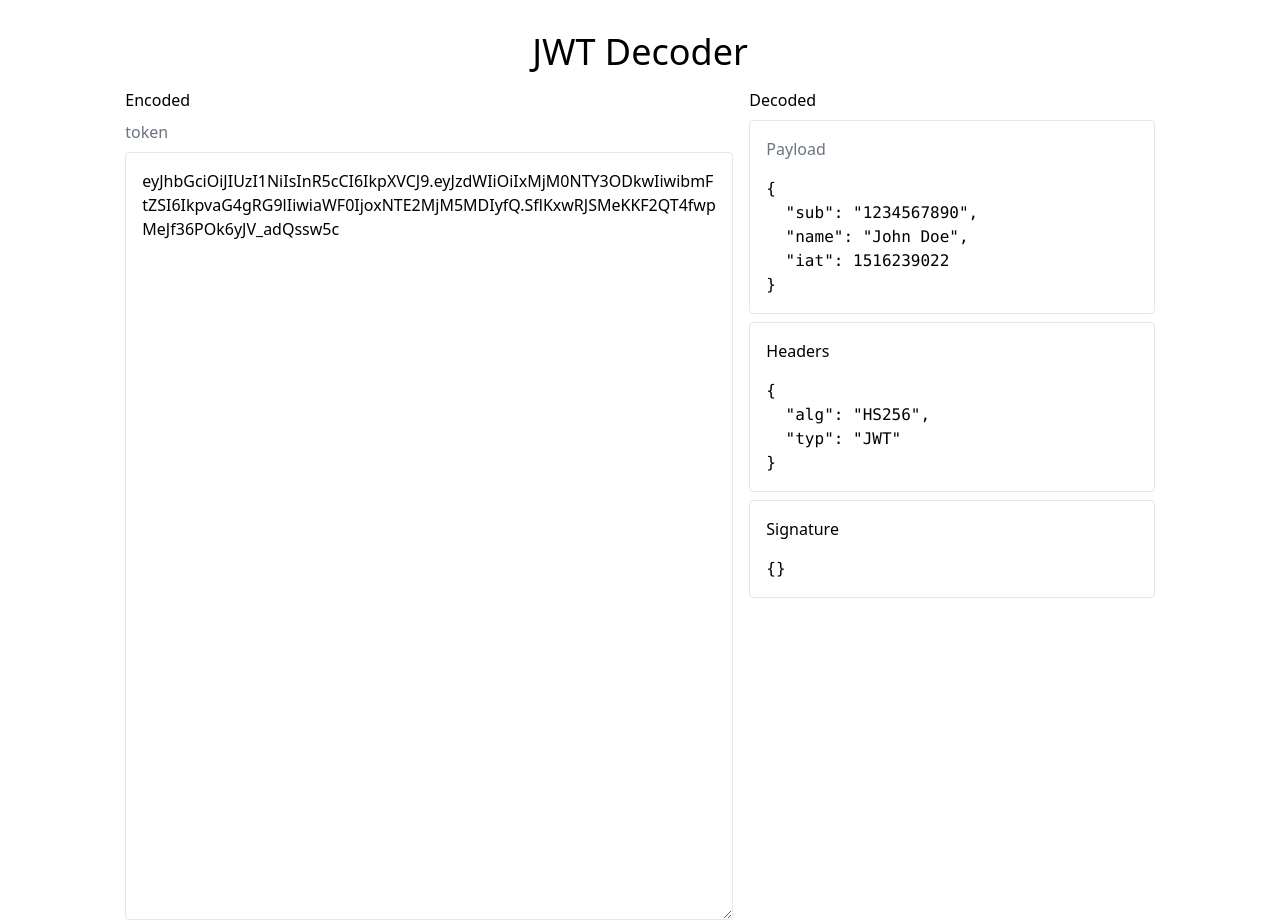
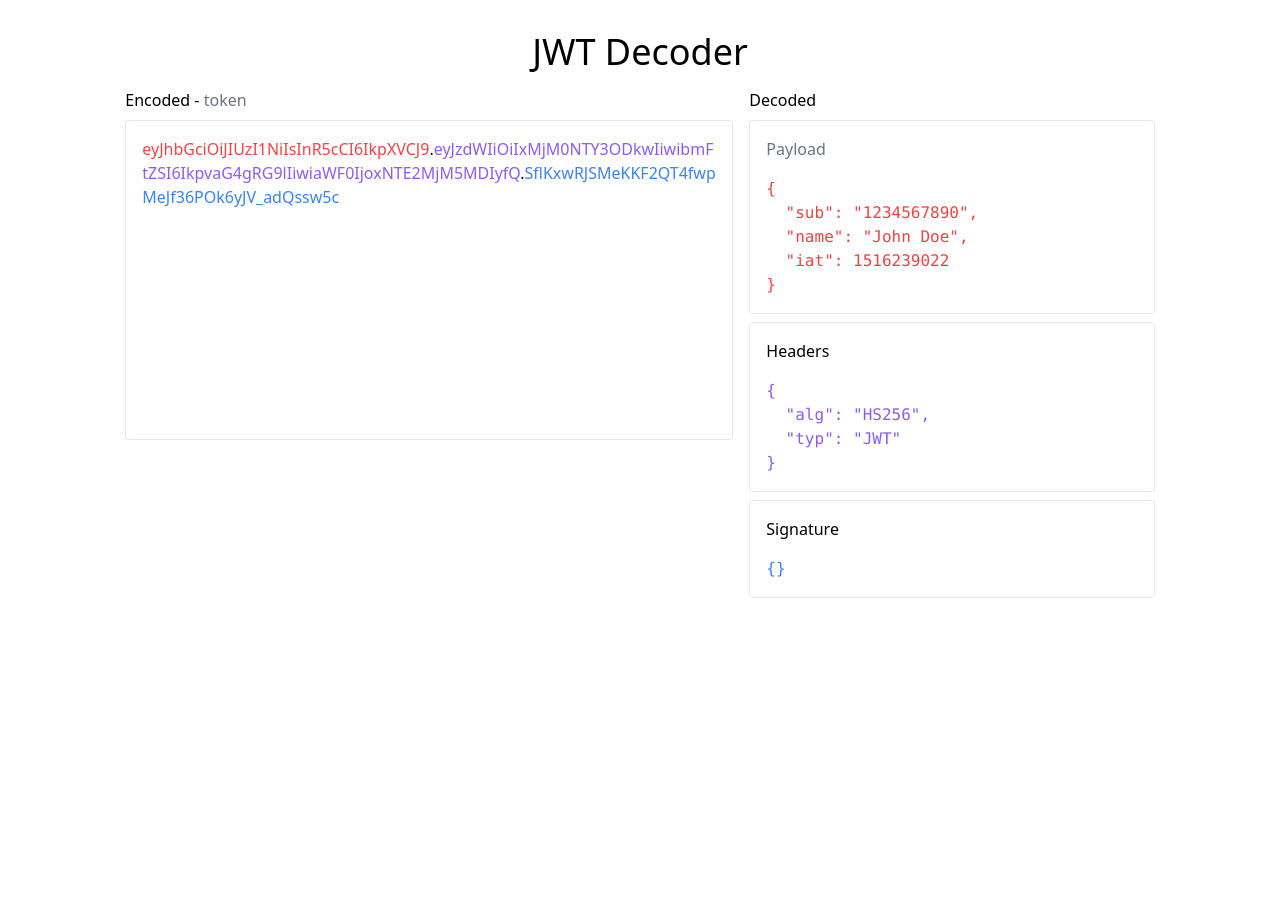
Before and after one commit to JimmyMtl/jwt-parser-react, a React (Vite) app: page / in a window 1280 px wide. Built offline with nearby package versions, Linux system fonts and the light colour scheme.

Commit message:
Implement ui logic and new colored design

```diff
--- a/src/components/Parts/Decoded/Decoded.jsx
+++ b/src/components/Parts/Decoded/Decoded.jsx
@@ -11,15 +11,21 @@ const Decoded = () => {
       <div className="flex flex-col w-full gap-2 h-full">
         <div className={style.decodedPart}>
           <span className={"text-gray-500"}>Payload</span>
-          <pre>{JSON.stringify(jwtPayload, null, 2)}</pre>
+          <pre className={"text-red-500"}>
+            {JSON.stringify(jwtPayload, null, 2)}
+          </pre>
         </div>
         <div className={style.decodedPart}>
           <span>Headers</span>
-          <pre>{JSON.stringify(jwtHeader, null, 2)}</pre>
+          <pre className={"text-violet-500"}>
+            {JSON.stringify(jwtHeader, null, 2)}
+          </pre>
         </div>
         <div className={style.decodedPart}>
           <span>Signature</span>
-          <pre>{JSON.stringify(jwtSignature, null, 2)}</pre>
+          <pre className={"text-blue-500"}>
+            {JSON.stringify(jwtSignature, null, 2)}
+          </pre>
         </div>
       </div>
     </div>
--- a/src/components/Parts/Encoded/Encoded.jsx
+++ b/src/components/Parts/Encoded/Encoded.jsx
@@ -1,34 +1,29 @@
-import React, { useContext, useEffect, useState } from "react";
-import { JWTContext } from "../../../reducers/JWT/JWTContext.jsx";
+import React, { useRef, useState } from "react";
+import JwtRender from "./JwtRender/JwtRender.jsx";
+import JwtEdit from "./JwtEdit/JwtEdit.jsx";
 
 const Encoded = () => {
-  const { token, dispatch } = useContext(JWTContext);
-  useEffect(() => {}, [token]);
-  // const [token, setToken] = useState("");
-
-  const handleChange = (e) => {
-    dispatch({
-      type: "UPDATE_TOKEN",
-      payload: {
-        token: e.target.value,
-      },
-    });
-  };
-
+  const [isEditMode, setIsEditMode] = useState(false);
+  const ref = useRef(null);
   return (
     <div className={"flex flex-col gap-2 md:w-1/2"}>
-      <h2>Encoded</h2>
-      <div className="flex flex-col w-full gap-2 h-full">
+      <h2>
+        Encoded -{" "}
         <label className={"text-gray-500"} htmlFor="token">
           token
         </label>
-        <textarea
-          className={"border border-gray-200 w-full min-h-full rounded p-4"}
-          name="token"
-          id="token"
-          value={token}
-          onChange={handleChange}
-        ></textarea>
+      </h2>
+      <div className="border border-gray-200 rounded  flex flex-col w-full gap-2 min-h-[40dvh] max-h-[75dvh] ">
+        <JwtEdit
+          ref={ref}
+          isEditMode={isEditMode}
+          setIsEditMode={setIsEditMode}
+        />
+        <JwtRender
+          refBrother={ref}
+          isEditMode={isEditMode}
+          setIsEditMode={setIsEditMode}
+        />
       </div>
     </div>
   );
--- /dev/null
+++ b/src/components/Parts/Encoded/JwtEdit/JwtEdit.jsx
@@ -0,0 +1,49 @@
+import React, { forwardRef, useContext, useEffect } from "react";
+import { JWTContext } from "../../../../reducers/JWT/JWTContext.jsx";
+
+const JwtEdit = forwardRef(({ isEditMode, setIsEditMode }, ref) => {
+  const { token, dispatch } = useContext(JWTContext);
+  const handleChange = (e) => {
+    dispatch({
+      type: "UPDATE_TOKEN",
+      payload: {
+        token: e.target.value,
+      },
+    });
+  };
+  const handleOutsideClick = (e) => {
+    if (e.target.id !== "token") {
+      setIsEditMode(false);
+    }
+  };
+  useEffect(() => {
+    document.addEventListener("mousedown", handleOutsideClick);
+    return () => {
+      document.removeEventListener("mousedown", handleOutsideClick);
+    };
+  });
+  useEffect(() => {
+    if (isEditMode) {
+      ref?.current.focus();
+    }
+  }, [isEditMode]);
+  const onFocus = (e) =>
+    e.currentTarget.setSelectionRange(
+      e.currentTarget.value.length,
+      e.currentTarget.value.length,
+    );
+
+  return (
+    <textarea
+      onClick={() => setIsEditMode(true)}
+      onFocus={onFocus}
+      ref={ref}
+      className={`w-full h-full p-4 border-none rounded min-h-[40dvh] ${isEditMode ? "" : "hidden"}`}
+      name="token"
+      id="token"
+      value={token}
+      onChange={handleChange}
+    ></textarea>
+  );
+});
+export default JwtEdit;
--- /dev/null
+++ b/src/components/Parts/Encoded/JwtRender/JwtRender.jsx
@@ -0,0 +1,22 @@
+import React, { createRef, useContext, useRef } from "react";
+import { JWTContext } from "../../../../reducers/JWT/JWTContext.jsx";
+
+const JwtRender = ({ isEditMode, setIsEditMode, refBrother }) => {
+  const { token } = useContext(JWTContext);
+  const [header, payload, signature] = token.split(".");
+  const onClick = () => {
+    setIsEditMode(true);
+  };
+  return (
+    <div
+      className={`w-full break-words p-4 cursor-text h-full ${isEditMode ? "hidden" : ""}`}
+      onClick={onClick}
+    >
+      <span className={"text-red-500"}>{header}</span>.
+      <span className={"text-violet-500"}>{payload}</span>.
+      <span className={"text-blue-500"}>{signature}</span>
+    </div>
+  );
+};
+
+export default JwtRender;
--- a/src/reducers/JWT/JWTActions.jsx
+++ b/src/reducers/JWT/JWTActions.jsx
@@ -33,7 +33,7 @@ const decodeBase64 = (base64, type) => {
       ),
     );
   } catch (ex) {
-    console.error("Cannot decode ", type, ex);
+    // console.error("Cannot decode ", type, ex);
     return {};
   }
 };
```
